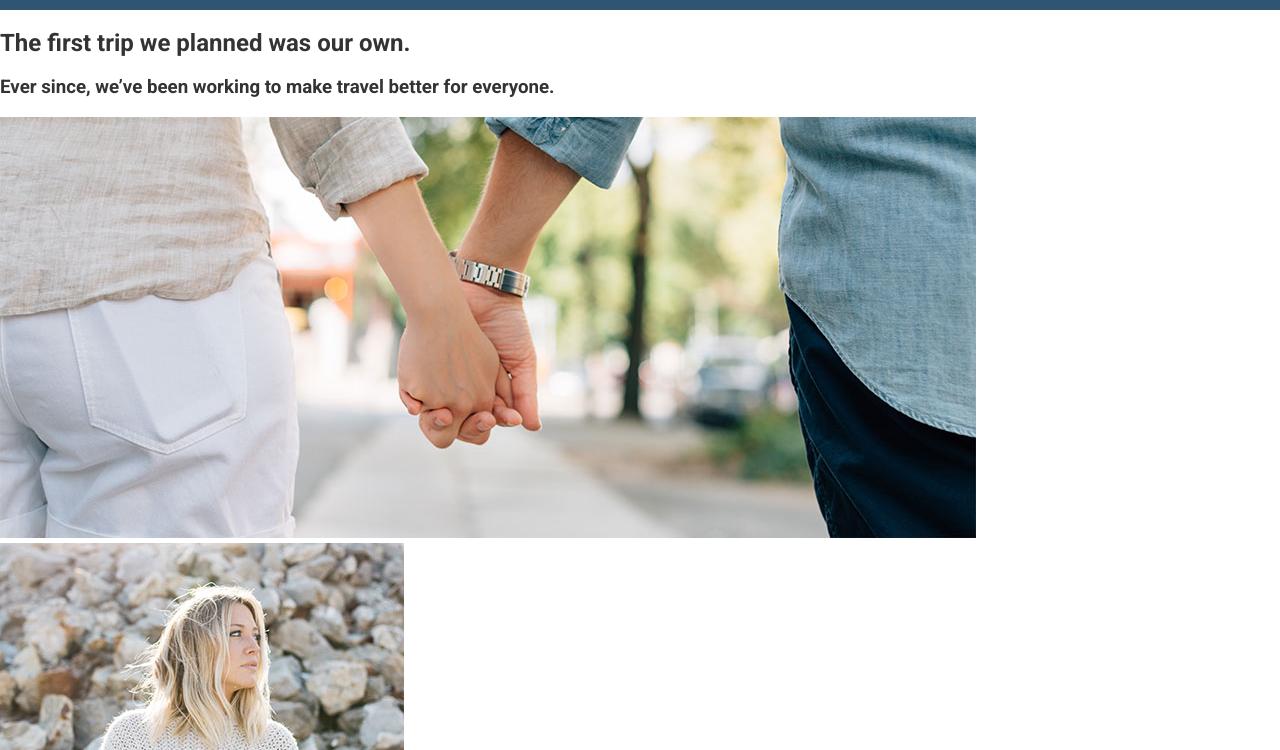
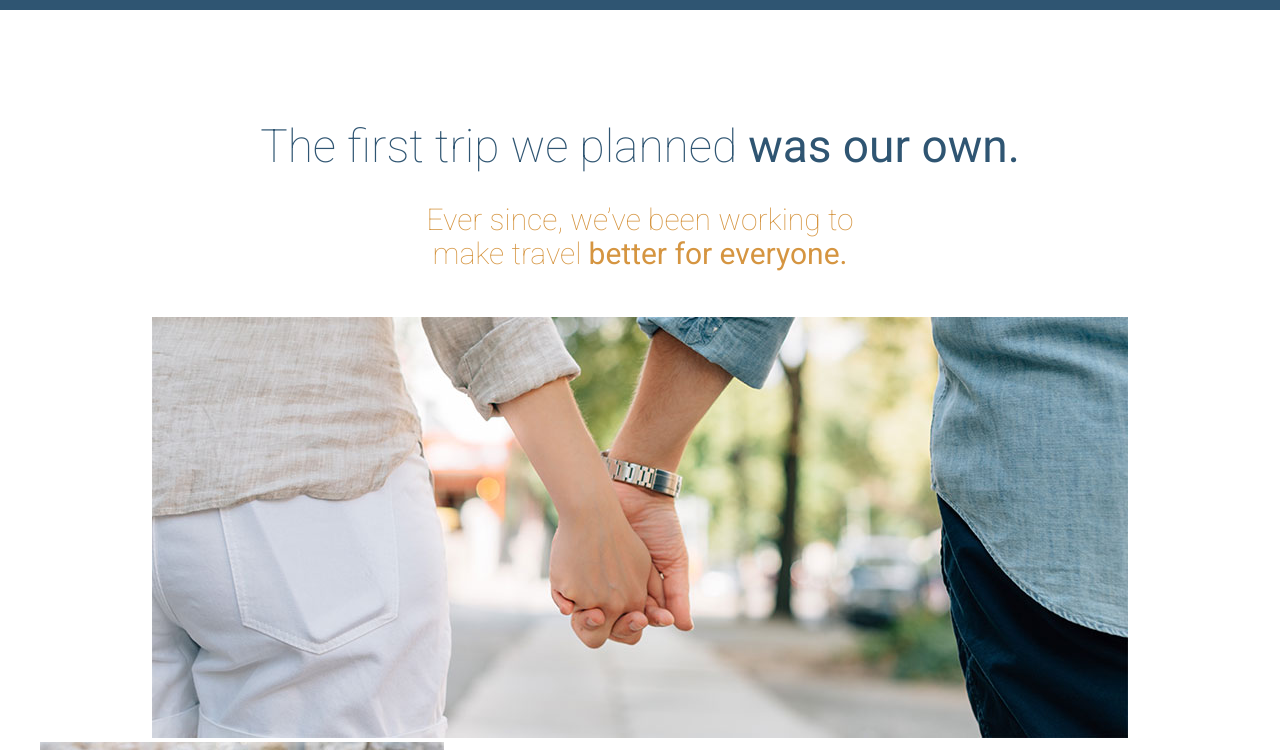
Before and after one commit to olenaborysenko/travel-site, a website: page app/index.html in a window 1280 px wide. Shown: the part 770-1520 px from the top of the page. Drawn offline with Linux system fonts and the light colour scheme.

Commit message:
Completed headline part of our-beginning

```diff
--- /dev/null
+++ b/app/assets/css/modules/_headline.css
@@ -0,0 +1,44 @@
+.headline {
+	font-weight: 300;
+	font-size: 1.9rem;
+	color: $mainBlue;
+
+	@mixin atSmall {
+		font-size: 2.875rem;
+	}
+
+	&--centered {
+		text-align: center;
+	}
+
+	&--orange {
+		color: $mainOrange;
+	}
+
+	&--small {
+		font-size: 1.4rem;
+		margin-left: auto;
+		margin-right: auto;
+
+		@mixin atSmall {
+			font-size: 1.875rem;
+		}
+	}
+
+	&--narrow {
+		max-width: 500px;
+	}
+
+	&--light {
+		font-weight: 100;
+	}
+
+	&--b-margin-small {
+		margin-bottom: .5em;
+	}
+
+	&--b-margin-large {
+		margin-bottom: 1.5em;
+	}
+
+}
--- a/app/assets/css/modules/_large-hero.css
+++ b/app/assets/css/modules/_large-hero.css
@@ -1,6 +1,5 @@
 .large-hero {
 	position: relative;
-
 	border-bottom: 10px solid $mainBlue;
 
 	&__image {
@@ -18,7 +17,7 @@
 
 	&__title {
 		font-weight: 300;
-		font-size: 2.4rem;
+		font-size: 2.7rem;
 		color: $mainBlue;
 		margin: 0;
 
--- /dev/null
+++ b/app/assets/css/modules/_page-section.css
@@ -0,0 +1,12 @@
+.page-section {
+	padding: 1.5rem 0;
+
+	@mixin atSmall {
+		padding: 4.5rem 0;
+	}
+
+	&--blue {
+		background-color: $mainBlue;
+		color: #FFF;
+	}
+}
--- a/app/assets/css/modules/_wrapper.css
+++ b/app/assets/css/modules/_wrapper.css
@@ -1,4 +1,16 @@
 .wrapper {
 	padding-left: 18px;
 	padding-right: 18px;
+	max-width: 1200px;
+	margin-left: auto;
+	margin-right: auto;
+
+	&--medium {
+		max-width: 976px;
+	}
+
+	.wrapper {
+		padding-left: 0;
+		padding-right: 0;
+	}
 }
--- a/app/assets/css/style.css
+++ b/app/assets/css/style.css
@@ -3,5 +3,7 @@
 @import "base/_vars";
 @import "base/_mixins";
 @import "modules/_wrapper";
+@import "modules/_page-section";
+@import "modules/_headline";
 @import "modules/_large-hero";
 @import "modules/_btn";
--- a/app/index.html
+++ b/app/index.html
@@ -42,18 +42,23 @@
 		</div>
 	</div>
 
-	<div id="our-beginning">
-		<h2>The first trip we planned was our own.</h2>
-		<h3>Ever since, we&rsquo;ve been working to make travel better for everyone.</h3>
+	<div id="our-beginning" class="page-section">
+		<div class="wrapper">
+			<h2 class="headline headline--centered headline--light headline--b-margin-small">The first trip we planned <strong>was our own.</strong></h2>
+			<h3 class="headline headline--centered headline--orange headline--small headline--narrow headline--light headline--b-margin-large">Ever since, we&rsquo;ve been working to make travel <strong>better for everyone.</strong></h3>
+			<div class="wrapper wrapper--medium">
 				<img src="assets/img/first-trip.jpg" alt="Couple walking down a street.">
+			</div>
 			<img src="assets/img/our-start.jpg" alt="Our founder, Jane Doe">
-		<h2>Here&rsquo;s how we got started&hellip;</h2>
+			<h2 class="headline">Here&rsquo;s how we got started&hellip;</h2>
 			<p>Lorem ipsum dolor sit amet, consectetur adipisicing elit, sed do eiusmod tempor incididunt ut labore et dolore magna aliqua. Ut enim ad minim veniam, <a href="#">quis nostrud exercitation</a> ullamco laboris nisi ut aliquip ex ea commodo consequat. Duis aute irure dolor in reprehenderit in voluptate velit esse cillum dolore eu fugiat nulla pariatur. Excepteur sint occaecat cupidatat non proident, sunt in culpa qui officia deserunt mollit anim id est laborum.</p>
 			<p>Duis aute irure dolor in <strong>reprehenderit in</strong> voluptate velit esse cillum dolore eu fugiat nulla pariatur. Excepteur sint occaecat cupidatat non proident, sunt in culpa qui officia deserunt mollit anim id est laborum. Lorem ipsum dolor sit amet, consectetur adipisicing elit, sed do eiusmod tempor incididunt ut labore et dolore magna aliqua.</p>
 			<p>Duis aute irure dolor in reprehenderit in voluptate velit esse cillum dolore eu fugiat nulla pariatur. Excepteur sint occaecat cupidatat non proident, sunt in culpa qui officia deserunt mollit anim id est laborum velit esse cillum <strong>dolore eu fugiat.</strong></p>
 		</div>
+	</div>
 
-	<div id="features">
+	<div id="features" class="page-section page-section--blue">
+		<div class="wrapper">
 			<img src="assets/img/icons/star.svg">
 			<h2>Our Features</h2>
 
@@ -72,6 +77,7 @@
 			<img src="assets/img/icons/fire.svg">
 			<h3>Survival Kit</h3>
 			<p>Everytime you book an escape with us we send you a survival kit with the finest materials. The kit will allow you to setup a tent, start a fire, scratch your own back and lower your taxes.</p>
+		</div>
 	</div>
 
 	<div id="testimonials">
--- a/app/temp/css/style.css
+++ b/app/temp/css/style.css
@@ -463,11 +463,90 @@ img {
 .wrapper {
 	padding-left: 18px;
 	padding-right: 18px;
+	max-width: 1200px;
+	margin-left: auto;
+	margin-right: auto;
 }
+
+.wrapper--medium {
+		max-width: 976px;
+	}
+
+.wrapper .wrapper {
+		padding-left: 0;
+		padding-right: 0;
+	}
+
+.page-section {
+	padding: 1.5rem 0;
+}
+
+@media (min-width: 530px) {
+
+.page-section {
+		padding: 4.5rem 0
+}
+	}
+
+.page-section--blue {
+		background-color: #2F5572;
+		color: #FFF;
+	}
+
+.headline {
+	font-weight: 300;
+	font-size: 1.9rem;
+	color: #2F5572;
+
+}
+
+@media (min-width: 530px) {
+
+.headline {
+		font-size: 2.875rem
+
+}
+	}
+
+.headline--centered {
+		text-align: center;
+	}
+
+.headline--orange {
+		color: #D59541;
+	}
+
+.headline--small {
+		font-size: 1.4rem;
+		margin-left: auto;
+		margin-right: auto;
+	}
+
+@media (min-width: 530px) {
+
+.headline--small {
+			font-size: 1.875rem
+	}
+	}
+
+.headline--narrow {
+		max-width: 500px;
+	}
+
+.headline--light {
+		font-weight: 100;
+	}
+
+.headline--b-margin-small {
+		margin-bottom: .5em;
+	}
+
+.headline--b-margin-large {
+		margin-bottom: 1.5em;
+	}
 
 .large-hero {
 	position: relative;
-
 	border-bottom: 10px solid #2F5572;
 
 }
@@ -488,7 +567,7 @@ img {
 
 .large-hero__title {
 		font-weight: 300;
-		font-size: 2.4rem;
+		font-size: 2.7rem;
 		color: #2F5572;
 		margin: 0;
 
```
Lines whose indentation alone changed are shown as unchanged.
